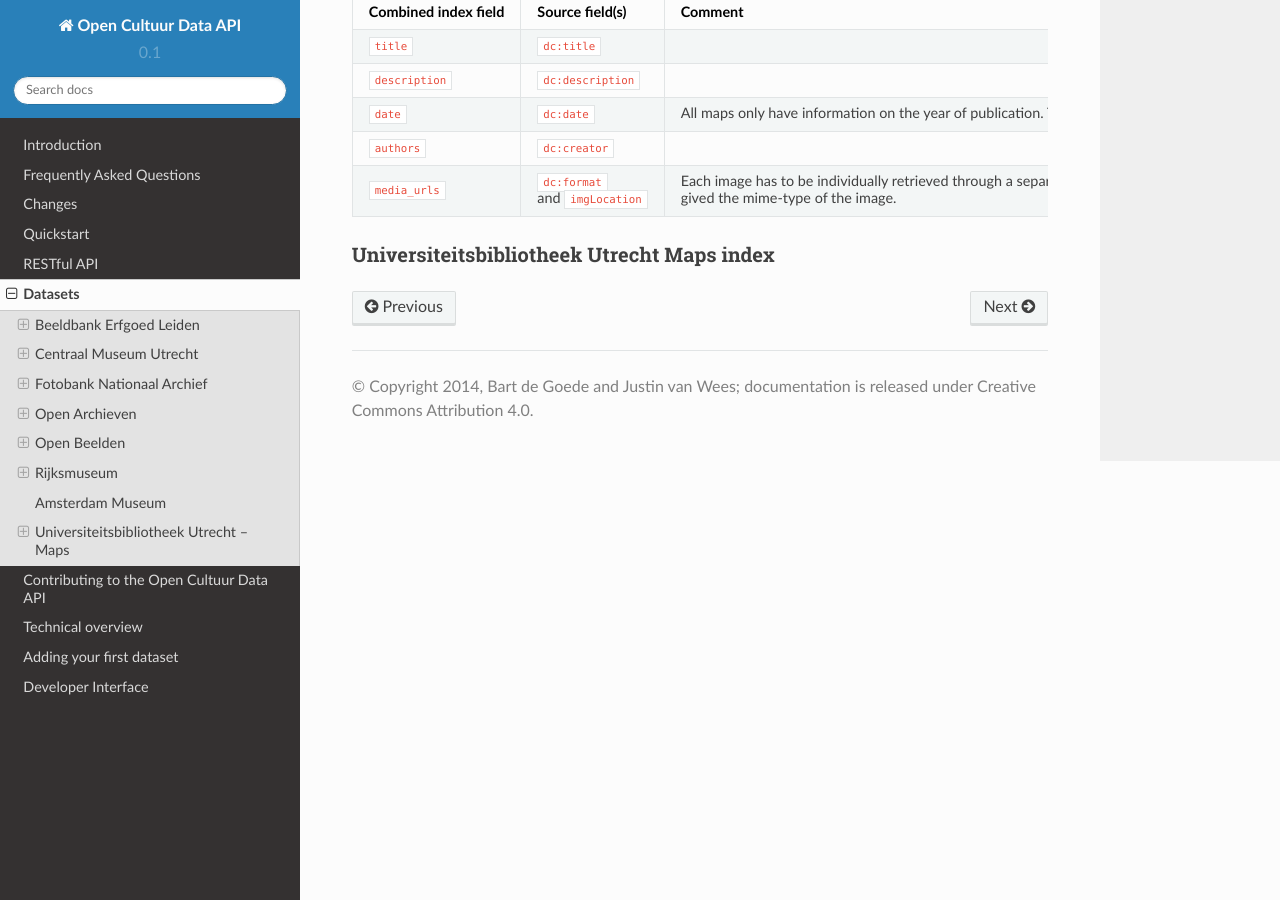
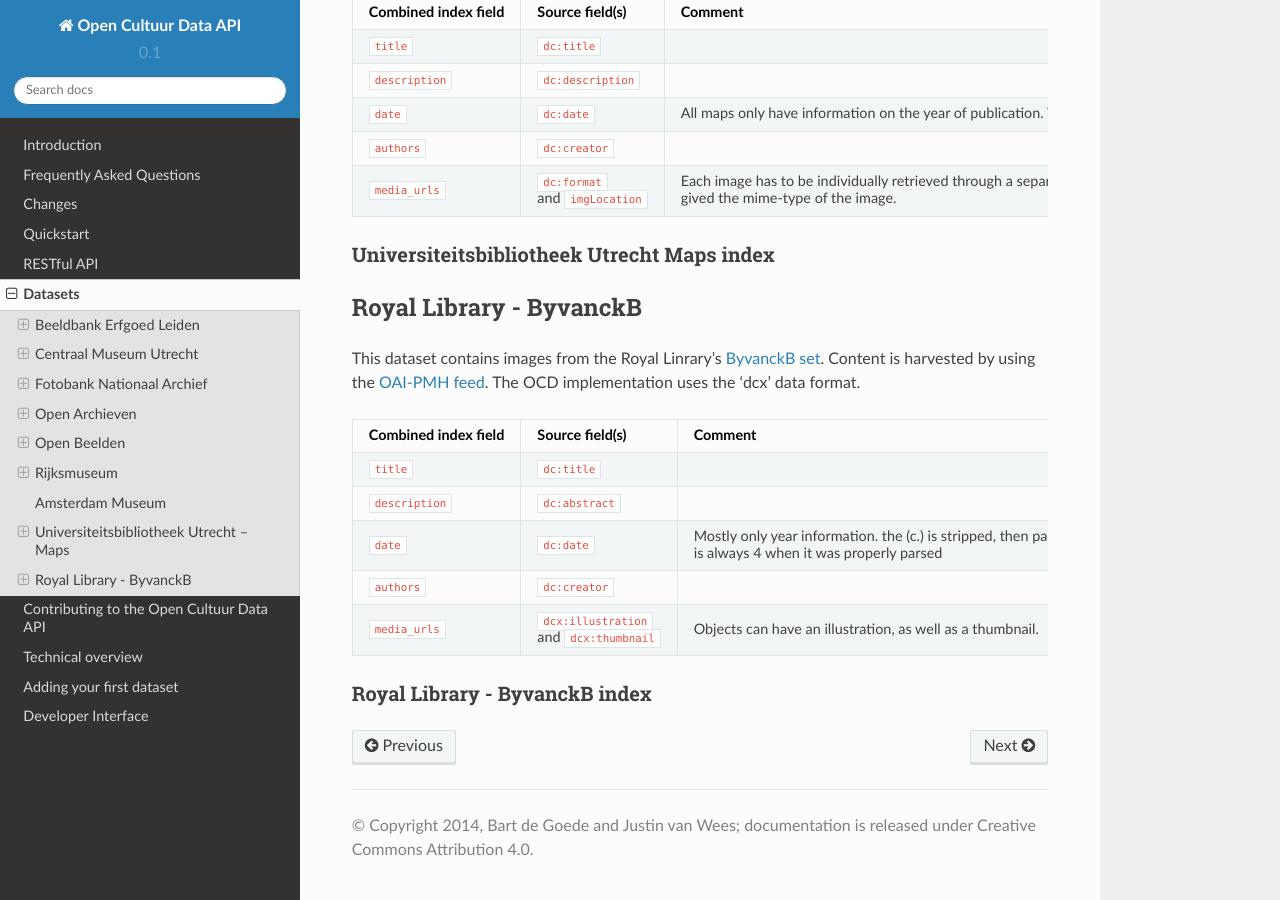
Before and after one commit to openstate/open-cultuur-data, a Sphinx documentation site: the page built from docs/user/datasets.rst, in a window 1280 px wide and 900 px high, scrolled down 4088 px. Built offline with Sphinx 7.4.7 and the Read the Docs theme 2.0.0, drawn with Linux system fonts in a browser that asks for light colours.

Commit message:
Documentation.

```diff
--- a/docs/user/datasets.rst
+++ b/docs/user/datasets.rst
@@ -292,3 +292,31 @@
 
 Universiteitsbibliotheek Utrecht Maps index
 ^^^^^^^^^^^^^^^^^^^^^^^^^^^^^^^^^^^^^^^^^^^
+
+Royal Library - ByvanckB
+------------------------
+
+This dataset contains images from the Royal Linrary's `ByvanckB set <http://manuscripts.kb.nl/>`_.
+Content is harvested by using the `OAI-PMH feed <http://services.kb.nl/mdo/oai>`_.
+The OCD implementation uses the 'dcx' data format.
+
++------------------------+--------------------------------------+----------------------------------------+
+| Combined index field   | Source field(s)                      | Comment                                |
++========================+======================================+========================================+
+| ``title``              | ``dc:title``                         |                                        |
++------------------------+--------------------------------------+----------------------------------------+
+| ``description``        | ``dc:abstract``                      |                                        |
++------------------------+--------------------------------------+----------------------------------------+
+| ``date``               | ``dc:date``                          | Mostly only year information. the (c.) |
+|                        |                                      | is stripped, then parsed.              |
+|                        |                                      | Therefor, ``date_granularity`` is      |
+|                        |                                      | always 4 when it was properly parsed   |
++------------------------+--------------------------------------+----------------------------------------+
+| ``authors``            | ``dc:creator``                       |                                        |
++------------------------+--------------------------------------+----------------------------------------+
+| ``media_urls``         | ``dcx:illustration`` and             | Objects can have an illustration, as   |
+|                        | ``dcx:thumbnail``                    | well as a thumbnail.                   |
++------------------------+--------------------------------------+----------------------------------------+
+
+Royal Library - ByvanckB index
+^^^^^^^^^^^^^^^^^^^^^^^^^^^^^^^^^^^^^^^^^^^
```
